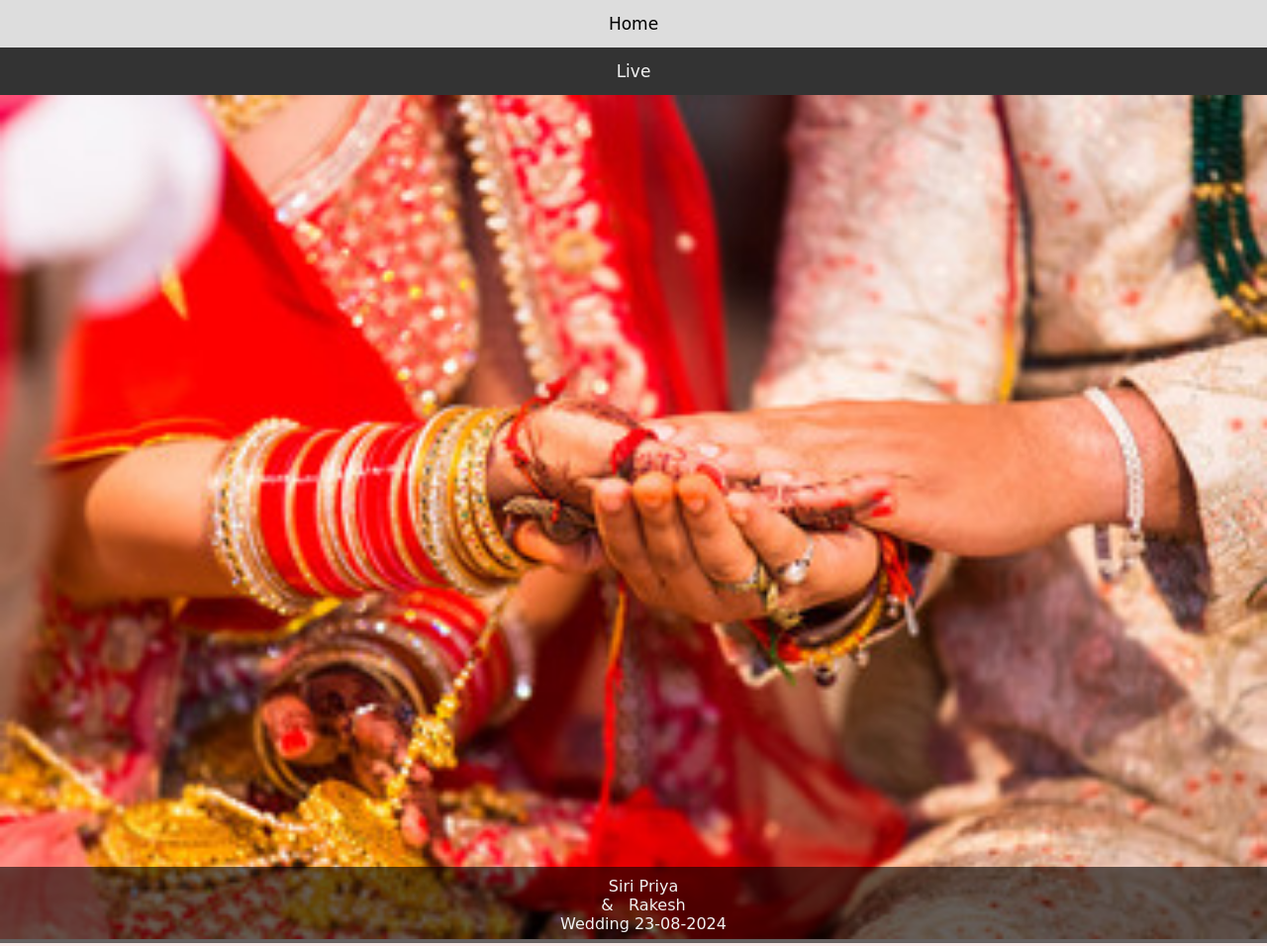
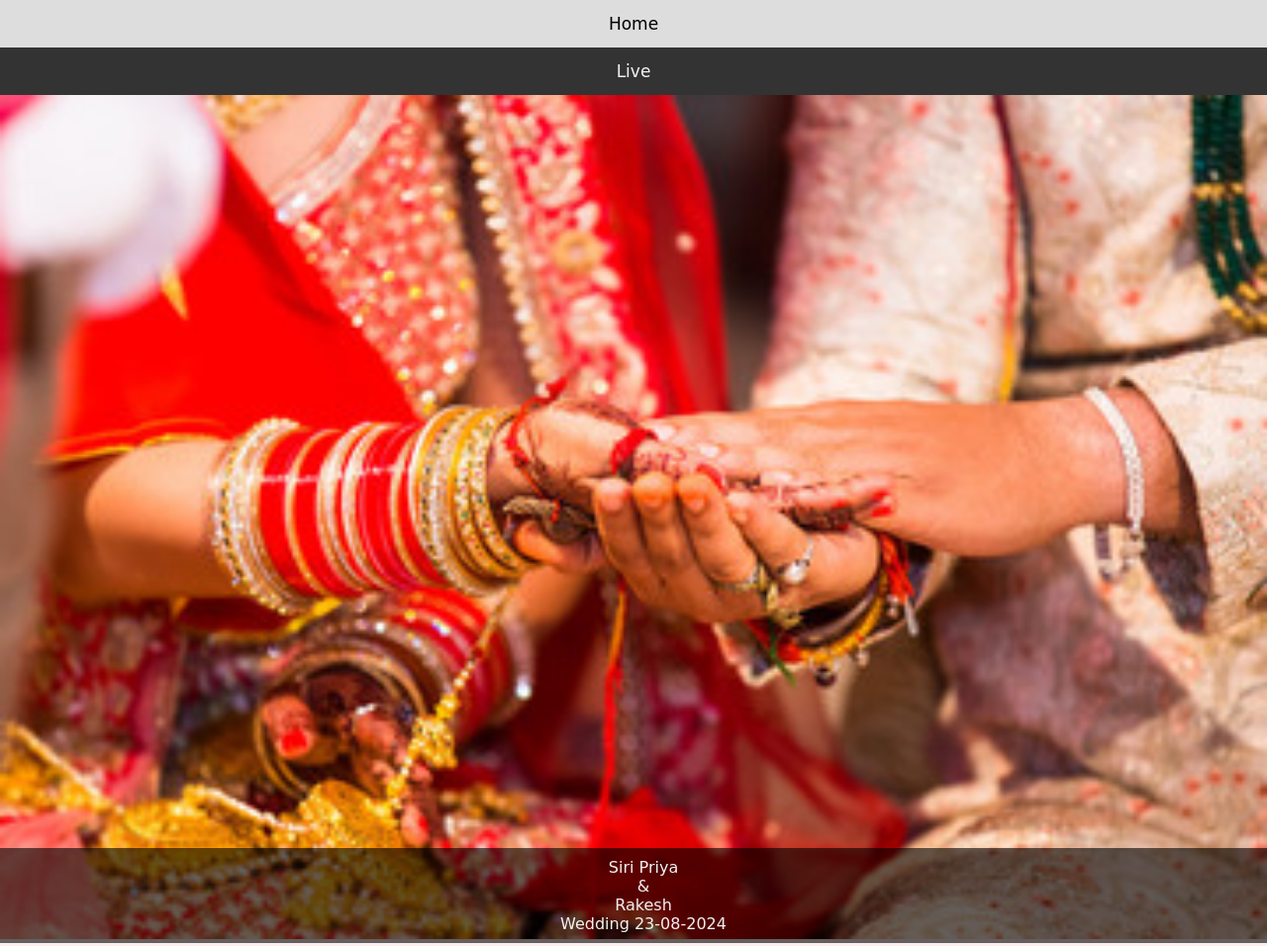
Before and after one commit to jaibhavaniscreens/wedding-live, a plain HTML site: page index.html in a window 1280 px wide. Shown: the top 956 px of the page at 99% size. Drawn offline with Linux system fonts and the light colour scheme; a web font is replaced by a local one.

Commit message:
Update index.html

```diff
--- a/index.html
+++ b/index.html
@@ -18,7 +18,7 @@
     <header id="home">
         <div class="container">
             <img src="./main-img.jpg" alt="Image" style="width:100%;">
-            <div class="caption">Siri Priya </br> & &nbsp; Rakesh </br> Wedding 23-08-2024 </div>
+            <div class="caption">Siri Priya </br> & </br> Rakesh </br> Wedding 23-08-2024 </div>
     </header>
     <hr/>
      <img src="./img1.jpg" alt="wedding-card" class="img1">
```
